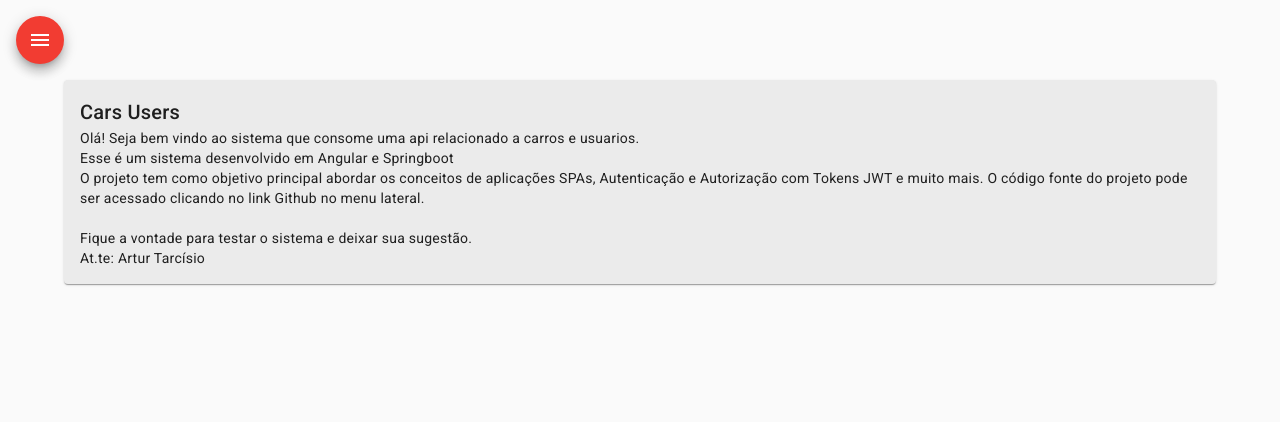
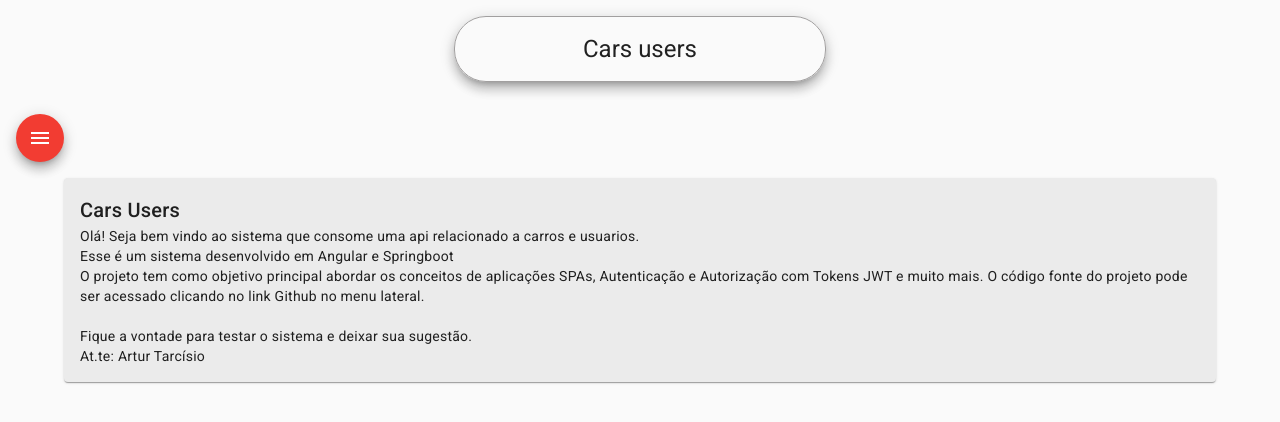
Before and after one commit to arturtarcisio/API-RESTful-para-Sistema-de-Usuarios-de-Carros, an Angular app in the folder frontend/: page /home in a window 1280 px wide. Shown: the top 422 px of the page. Built offline with nearby package versions, Linux system fonts and the light colour scheme.

Commit message:
HU49 - HTML e CSS para header

```diff
--- a/frontend/src/app/components/header/header.component.css
+++ b/frontend/src/app/components/header/header.component.css
@@ -0,0 +1,12 @@
+.container {
+    display: flex;
+    align-items: center;
+    justify-content: center;
+ }
+
+ h1 {
+    margin-top: 1rem;
+    border: 1px solid rgb(161, 159, 159);
+    padding: 1rem 10%;
+    border-radius: 2rem;
+ }
--- a/frontend/src/app/components/header/header.component.html
+++ b/frontend/src/app/components/header/header.component.html
@@ -1 +1,3 @@
-<p>header works!</p>
+<div class="container">
+    <h1 class="mat-elevation-z8">Cars users</h1>
+ </div>
--- a/frontend/src/app/components/nav/nav.component.html
+++ b/frontend/src/app/components/nav/nav.component.html
@@ -30,6 +30,7 @@
     </mat-drawer>
 
     <div class="sidenav-content">
+        <app-header></app-header>
         <button class="menu mat-elevation-z8" (click)="drawer.toggle()" mat-icon-button>
             <mat-icon>menu</mat-icon>
         </button>
```
